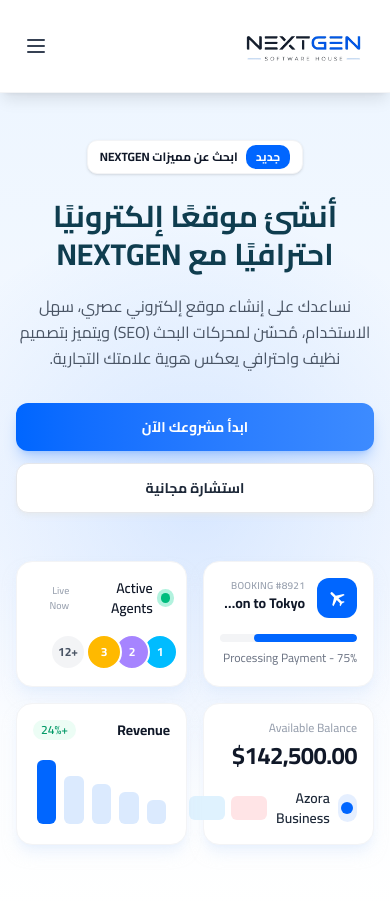
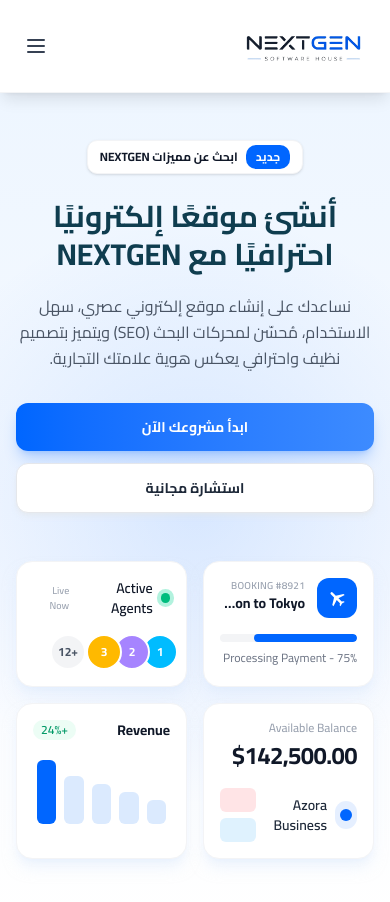
Before and after one commit to Mohamed-Gamal-22/NextGen2, a Next.js app: page / in a window 390 px wide. Shown: the top 902 px of the page. Built offline with nearby package versions, Linux system fonts and the light colour scheme.

Commit message:
try to fix balance cart responsive

```diff
--- a/src/components/hero/cards/BalanceCard.tsx
+++ b/src/components/hero/cards/BalanceCard.tsx
@@ -13,14 +13,14 @@
       </p>
 
       <div className="mt-4 flex items-center justify-between">
-        <div className="flex items-center gap-2">
+        <div className="flex  items-center gap-2">
           <div className="flex h-7 w-7 items-center justify-center rounded-full bg-[#0066FF]/10">
             <div className="h-3 w-3 rounded-full bg-[#0066FF]" />
           </div>
           <span className="text-sm font-semibold text-gray-800">Azora Business</span>
         </div>
 
-        <div className="flex gap-1.5">
+        <div className="flex flex-col sm:flex-row gap-1.5">
           <div className="h-6 w-9 rounded-md bg-rose-100" />
           <div className="h-6 w-9 rounded-md bg-sky-100" />
         </div>
```
